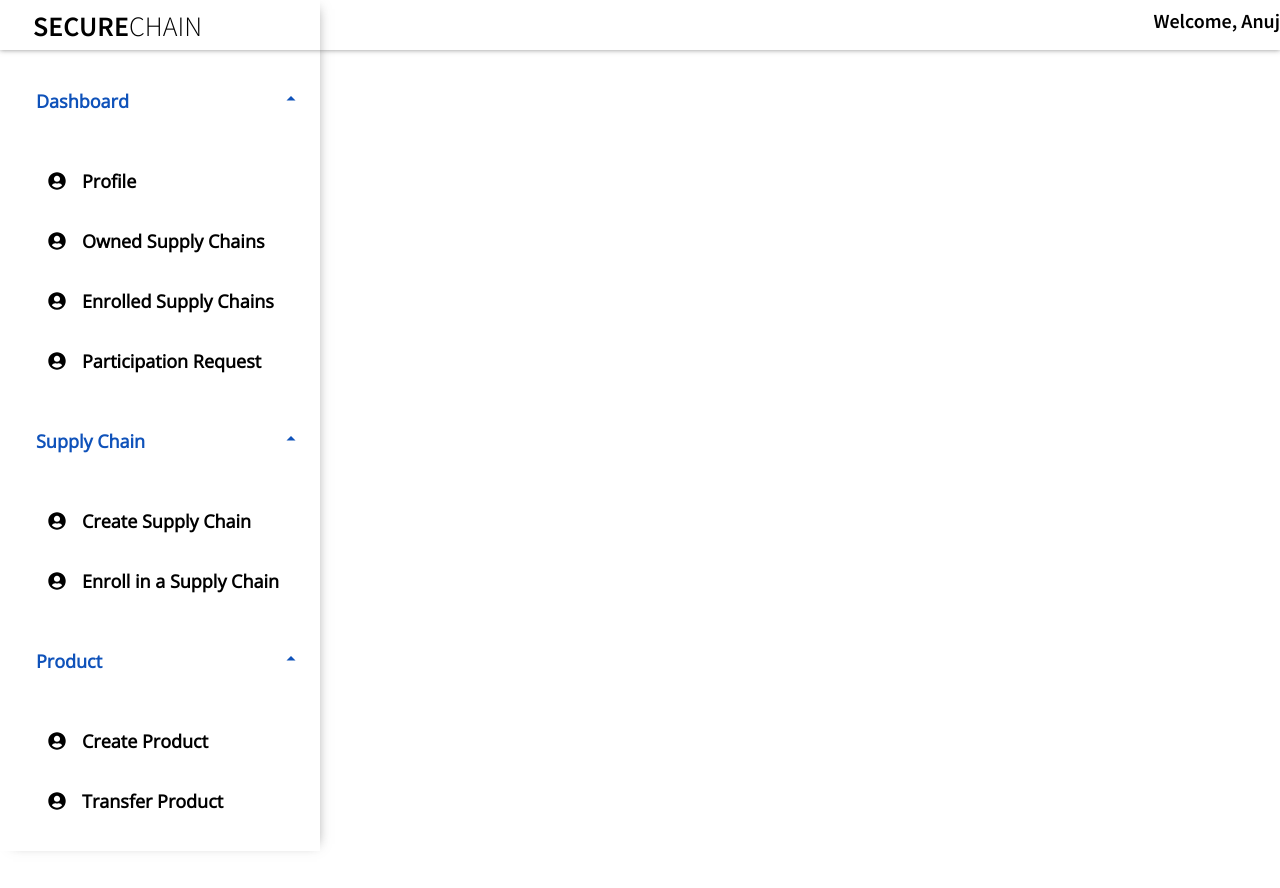
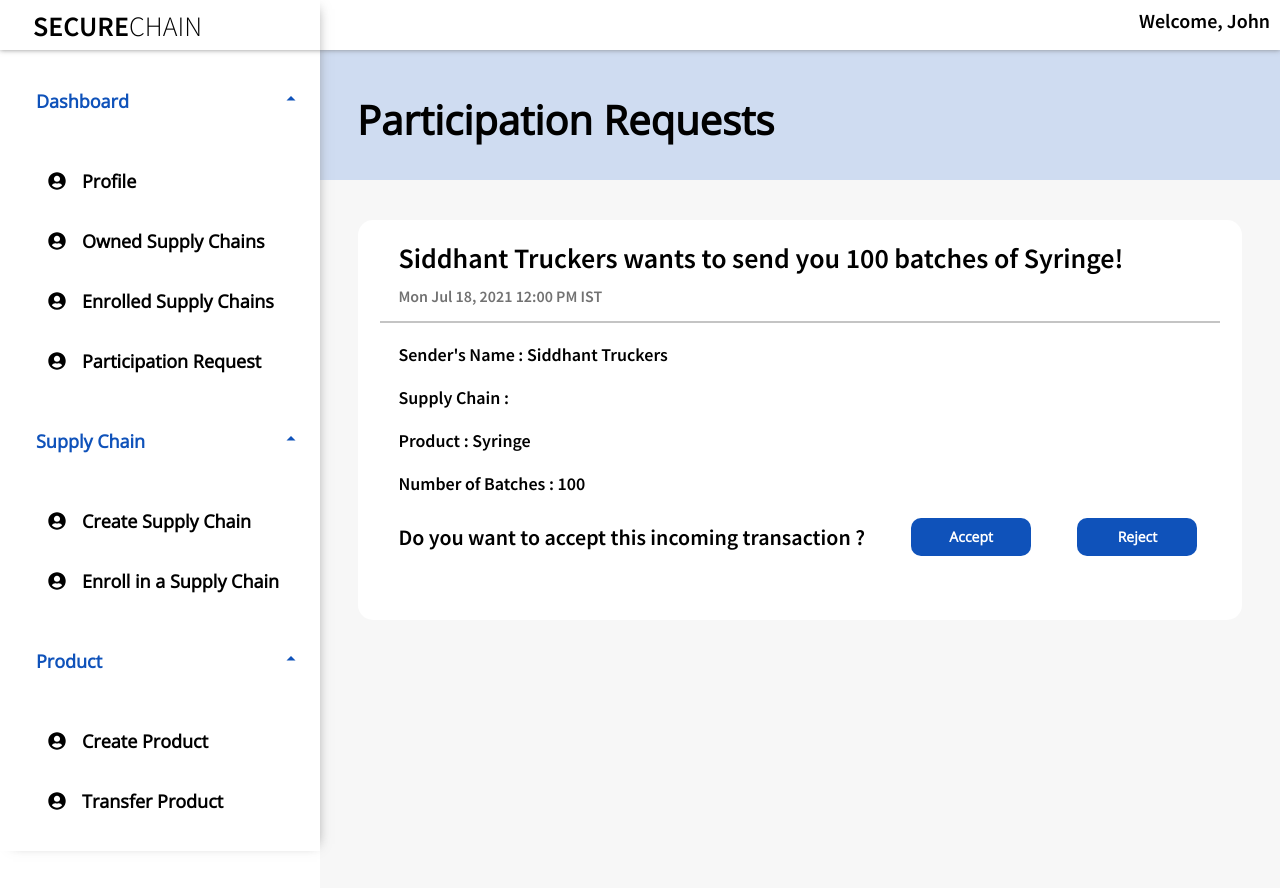
Before and after one commit to Secure-chain/frontend-v2, a React (Create React App) app: page /dashboard/participationrequests in a window 1280 px wide. Shown: the top 888 px of the page. Before the commit the page ends 800 px from the top, so only its background shows below. Built offline with nearby package versions, Linux system fonts and the light colour scheme.

Commit message:
Participation Request

```diff
--- a/src/App.js
+++ b/src/App.js
@@ -3,6 +3,7 @@ import {BrowserRouter as Router, Route, Switch} from 'react-router-dom'
 import NavBar from './components/navBar/NavBar'
 import SideNav from './components/sideNav/SideNav'
 import OwnedSupplyChains from './pages/dashboard/OwnedSupplyChains'
+import ParticipationRequests from './pages/dashboard/ParticipationRequests'
 import CreateEntity from './pages/entity/CreateEntity'
 function App() {
   return (
@@ -17,6 +18,9 @@ function App() {
             <Route exact path="/dashboard/ownedsupplychains">
               <OwnedSupplyChains/>
             </Route>
+            <Route exact path="/dashboard/participationrequests">
+              <ParticipationRequests/>
+            </Route>
           </Switch>
       </Router>
 
--- a/src/components/navBar/NavBar.css
+++ b/src/components/navBar/NavBar.css
@@ -30,7 +30,7 @@
     text-align: right;
     margin-block-end: 0;
     margin-block-start: 0;
-    padding-left: 33px;
+    padding-right: 10px;
     padding-top: 8px;
     font-size: 20px;
     font-weight: 900;
--- a/src/components/navBar/NavBar.js
+++ b/src/components/navBar/NavBar.js
@@ -7,10 +7,9 @@ function NavBar() {
     <nav className="navbar">
         <div className="navbar-logo">
             <p class="navbar-logo-text">Secure<span style={{fontWeight:`400`}}>chain</span></p>
-
         </div>
         <div className="nav-bar-welcome">
-          <p class="navbar-welcome">Welcome, Anuj</p>
+          <p class="navbar-welcome">Welcome, John</p>
         </div>
     </nav>
   </>
--- /dev/null
+++ b/src/components/requestCard/RequestCard.css
@@ -0,0 +1,66 @@
+.request-card{
+    width: 92%;
+    height: 50%;
+    background-color: #fff;
+    border-radius: 15px;
+    margin-left: auto;
+    margin-right: auto;
+    margin-top : 40px;
+    position: relative;
+    /* margin-bottom : 40px; */
+}
+.request-card-divider{
+    width : 95%;
+    border-top: 2px solid #C4C4C4;
+    /* display: flex; */
+    margin: auto;
+}
+.request-card-title{
+    font-weight: 800;
+    font-size: 28px;
+    margin-left: 40px;
+    margin-top: 20px;
+    margin-bottom:10px;
+}
+.request-card-date{
+    font-weight: 600;
+    color: #727272;
+    font-size: 16px;
+    margin-left: 40px;
+    margin-top:5px;
+    margin-bottom:15px;
+}
+.request-card-item{
+    font-weight: 600;
+    font-size: 18px;
+    margin-left: 40px;
+    margin-top:20px;
+    margin-bottom:10px;
+}
+.request-card-request{
+    display: flex;
+    justify-content: space-between;
+}
+p{
+    margin-block-start: 0;
+    margin-block-end: 0;
+}
+.request-card-request-text{
+    font-weight: 600;
+    font-size: 22px;
+    margin-left: 40px;
+    margin-top:2%;
+    display: flex;
+    justify-content: left;
+}
+.request-card-accept{
+    display: flex;
+    justify-content: right;
+    margin-top:1.5%;
+}
+.request-card-reject{
+    display: flex;
+    justify-content: right;
+    margin-top:1.5%;
+    margin-right: 5%;
+}
--- /dev/null
+++ b/src/components/requestCard/RequestCard.js
@@ -0,0 +1,46 @@
+import React from 'react';
+import RequestCardStyle from './RequestCard.css'
+import Button from '../common/button/Button';
+
+function RequestCard({date,sender,supplychain,product,batches}) {
+  return(
+    <div className='request-card'>
+        <div className='request-card-title'>
+            <p>{sender} wants to send you {batches} batches of {product}!</p>
+        </div>
+        <div className='request-card-date'>
+            {date}
+        </div>
+        <div className='request-card-divider'>
+
+        </div>
+        <div className='request-card-item'>
+            <p>Sender's Name : {sender}</p>
+        </div>
+        <div className='request-card-item'>
+            <p>Supply Chain : {supplychain}</p>
+        </div>
+        <div className='request-card-item'>
+            <p>Product : {product}</p>
+        </div>
+        <div className='request-card-item'>
+            <p>Number of Batches : {batches}</p>
+        </div>
+        <div className='request-card-request'>
+            <div className='request-card-request-text'>
+                <p>Do you want to accept this incoming transaction ?</p>
+            </div>
+
+            <div className='request-card-accept'>
+                <Button text = 'Accept'/>
+            </div>
+            <div className='request-card-reject'>
+                <Button text = 'Reject'/>
+            </div>
+
+        </div>
+    </div>
+    );
+}
+
+export default RequestCard;
--- a/src/components/sideNav/SideNavItem.js
+++ b/src/components/sideNav/SideNavItem.js
@@ -27,7 +27,7 @@ const SideNavItem = [
       },
       {
         title : 'Participation Request',
-        path : '',
+        path : '/dashboard/participationrequests',
         icon : <FaIcons.FaUserCircle/>
       }
     ]
--- a/src/components/supplyChainCard/SupplyChainCard.css
+++ b/src/components/supplyChainCard/SupplyChainCard.css
@@ -13,13 +13,14 @@
     font-weight: 800;
     font-size: 28px;
     margin-left: 40px;
-    margin-bottom:auto;
+    margin-top: 20px;
+    margin-bottom:10px;
 }
 .supply-chain-card-date{
     font-weight: 800;
     font-size: 16px;
     margin-left: 40px;
-    margin-top:-20px;
+    margin-top:10px;
     margin-bottom:20px;
 }
 .supply-chain-card-description{
@@ -32,16 +33,16 @@
     margin-left : 85%;
     margin-top : 20px;
 }
-hr{
+.supply-chain-card-divider{
     width : 15%;
-    border-top: 2px solid #0F52BA;
+    border-top: 4px solid #0F52BA;
     border-radius: 5px;
     margin-left : 4%;
 }
-.divider{
+/* .divider{
     display: flex;
     margin: auto;
     width: 80%;
     border: 1px solid #E5E5E5;
     margin-top: 25px;
-}
+} */
--- a/src/components/supplyChainCard/SupplyChainCard.js
+++ b/src/components/supplyChainCard/SupplyChainCard.js
@@ -12,7 +12,7 @@ function SupplyChainCard({title,date,description}) {
                 {date}
             </div>
             <div className='supply-chain-card-divider'>
-                <hr></hr>
+                {/* <hr></hr> */}
             </div>
             <div className='supply-chain-card-description'>
                 {description}
--- /dev/null
+++ b/src/pages/dashboard/ParticipationRequests.js
@@ -0,0 +1,25 @@
+import React from 'react';
+import ParticipationRequestsStyle from './ParticipationRequests.css'
+import Header from '../../components/header/Header';
+import RequestCard from '../../components/requestCard/RequestCard';
+
+function ParticipationRequests() {
+  return(
+    <div>
+        <Header title='Participation Requests' />
+        <div className='right-window'>
+            <RequestCard
+            sender='Siddhant Truckers'
+            date='Mon Jul 18, 2021 12:00 PM IST'
+            product='Syringe'
+            batches='100'
+            >
+
+            </RequestCard>
+        </div>
+
+    </div>
+  );
+}
+
+export default ParticipationRequests;
```
Also changed, not shown: src/pages/dashboard/ParticipationRequests.css (added).
